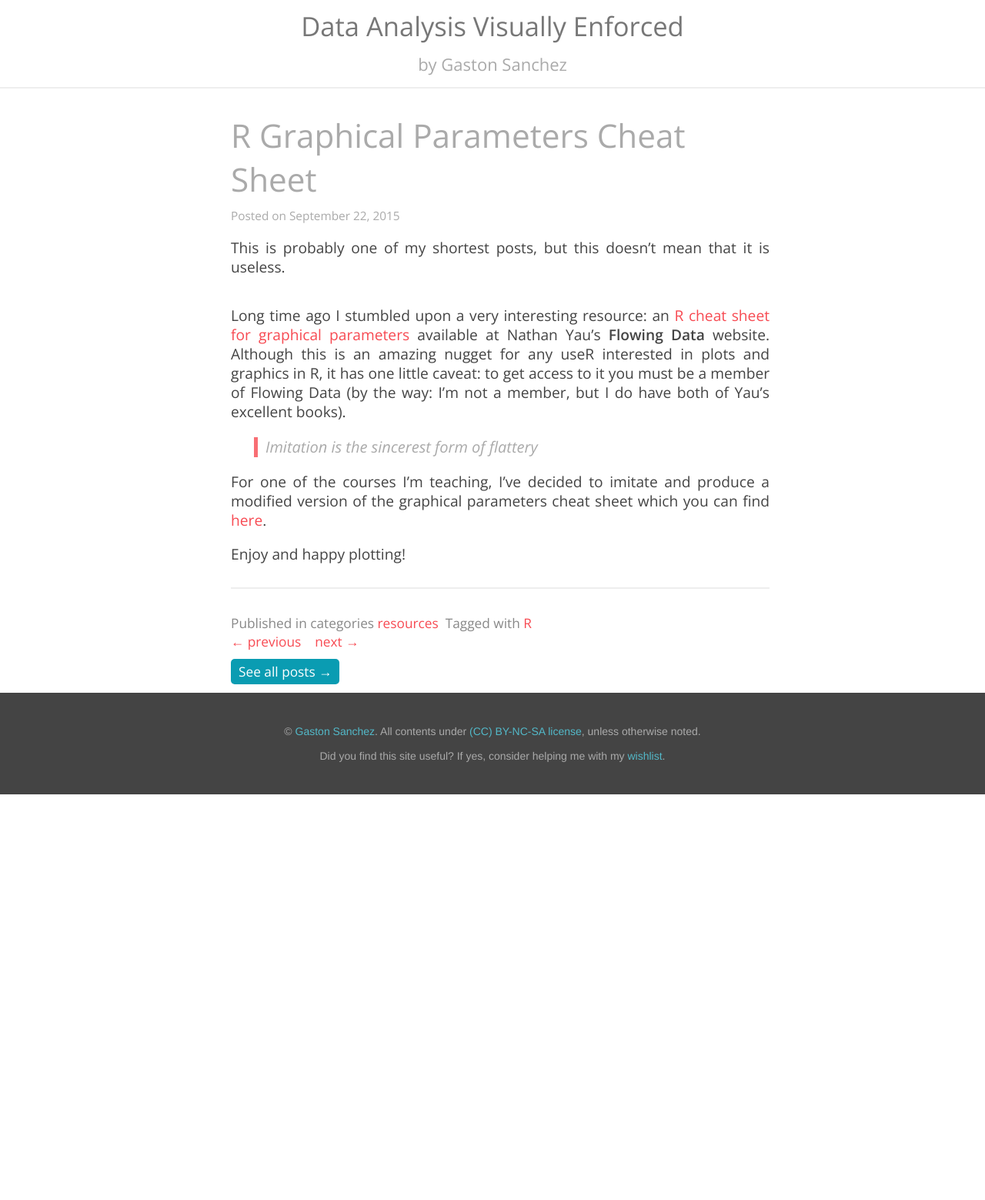
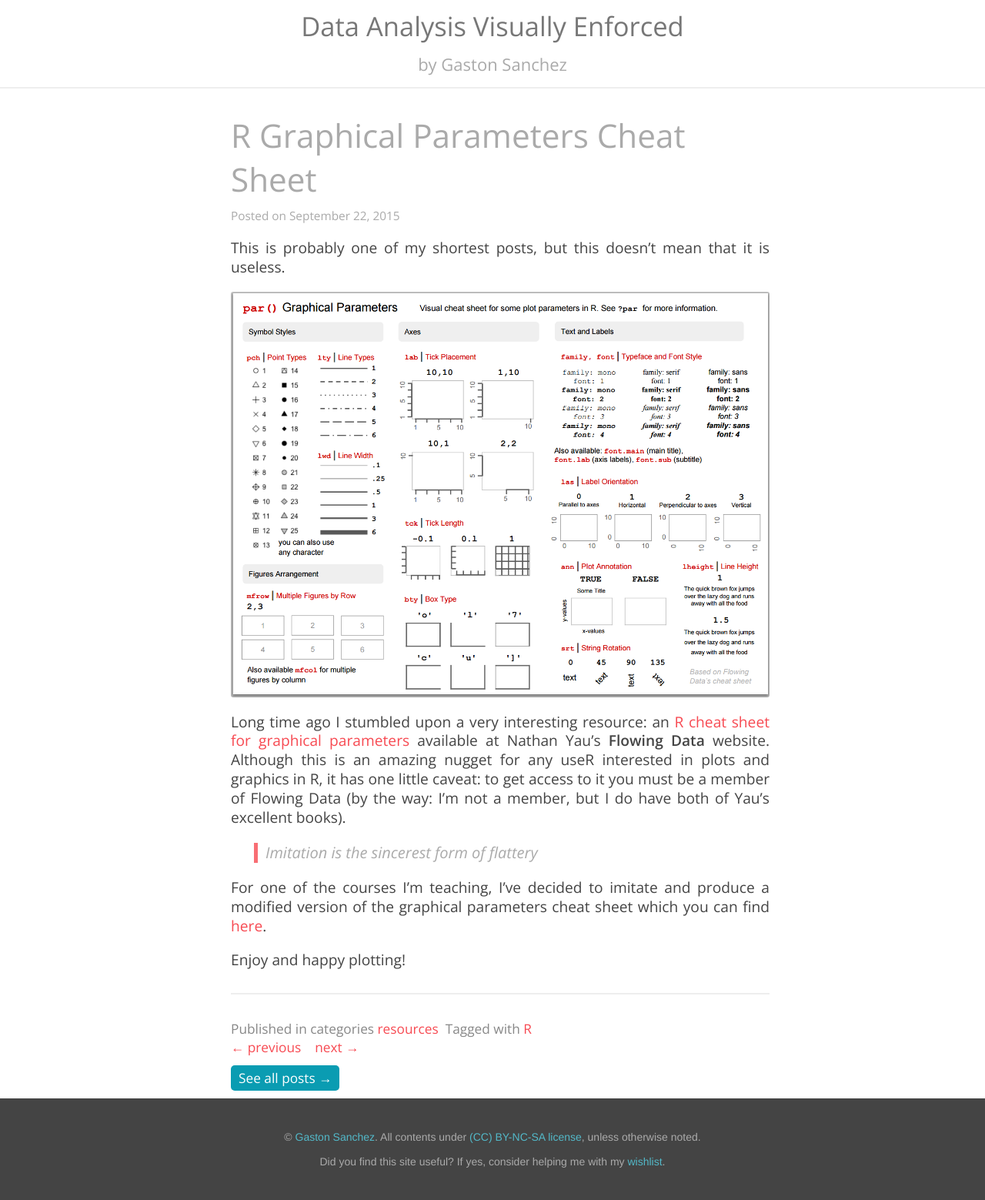
Before and after one commit to gastonstat/visually-enforced, a Jekyll site: the page built from _posts/2015-09-21-R-cheat-sheet-graphical-parameters.md, in a window 1280 px wide. Shown: the whole page at 77% size. Built offline with Jekyll 4.4.1, drawn with Linux system fonts in a browser that asks for light colours; before the commit the page ends 1032 px from its top, so only the background shows below that.

Commit message:
blog: change md to html syntax, imgae graphical cheat sheet

```diff
--- a/_posts/2015-09-21-R-cheat-sheet-graphical-parameters.md
+++ b/_posts/2015-09-21-R-cheat-sheet-graphical-parameters.md
@@ -11,7 +11,7 @@ This is probably one of my shortest posts, but this doesn't mean that it is usel
 
 <!--more-->
 
-![](../images/blog/par_cheatsheet.png)
+<img src="{{ site.url }}/images/blog/par_cheatsheet.png">
 
 Long time ago I stumbled upon a very interesting resource: an [R cheat sheet for graphical parameters](https://flowingdata.com/2015/03/17/r-cheat-sheet-for-graphical-parameters/) available at Nathan Yau's __Flowing Data__ website. Although this is an amazing nugget for any useR interested in plots and graphics in R, it has one little caveat: to get access to it you must be a member of Flowing Data (by the way: I'm not a member, but I do have both of Yau's excellent books).
 
```
